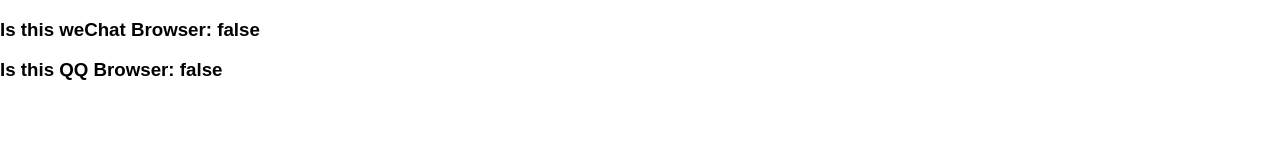
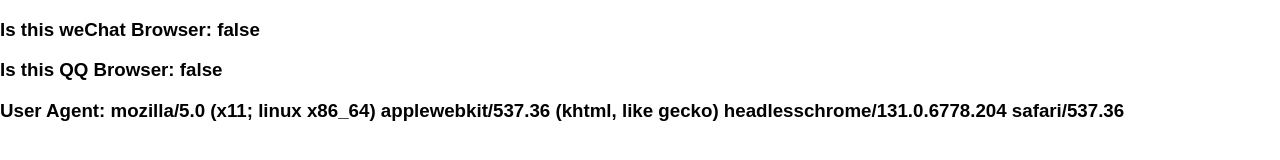
Before and after one commit to masonorion/masonorion.github.io, a plain HTML site: page browser/index.html in a window 1280 px wide. Drawn offline with Linux system fonts and the light colour scheme.

Commit message:
Show all user agent

```diff
--- a/browser/index.html
+++ b/browser/index.html
@@ -14,6 +14,7 @@
    <body class="body">
       <h3>Is this weChat Browser: <span class="isWechat"></span></h3>
       <h3>Is this QQ Browser: <span class="isQq"></span></h3>
+      <h3>User Agent: <span class="user-agent"></span></h3>
    </body>
    <script type="text/javascript" src="js/jquery.min.js"></script>
    <script type="text/javascript" src="js/main.js"></script>
@@ -23,6 +24,7 @@
 
       $(".isWechat").text("" + isWechat);
       $(".isQq").text("" + isQq);
+      $(".user-agent").text("" + navigator.userAgent.toLowerCase());
 
       function isWeixinBrowser(){
         return /micromessenger/.test(navigator.userAgent.toLowerCase())
```
